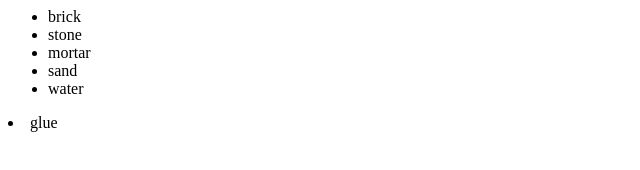
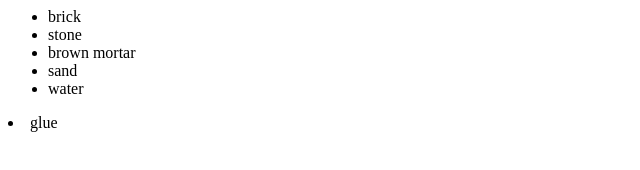
Before and after one commit to Ritzy121/test, a plain HTML site: page index.html in a window 1280 px wide. Shown: the full height of the page, 0-640 px from the left. Drawn offline with Linux system fonts and the light colour scheme.

Commit message:
modified li with mortart

```diff
--- a/index.html
+++ b/index.html
@@ -10,7 +10,7 @@
         <ul>
             <li>brick</li>
             <li>stone</li>
-            <li>mortar</li>
+            <li>brown mortar</li>
             <li>sand</li>
             <li>water</ul>
             <li>glue</li>
```
